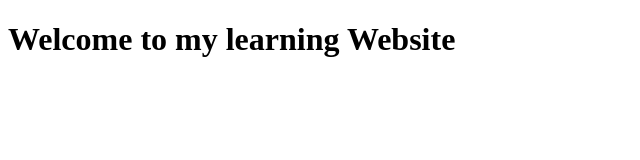
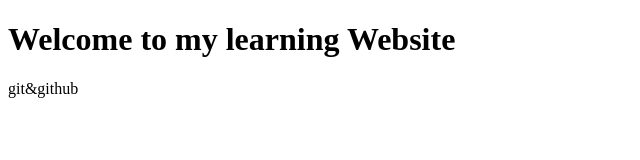
Before and after one commit to SadekurNiloy/git-github-project-2, a plain HTML site: page index.html in a window 1280 px wide. Shown: the whole page, without its empty margins (0-640 px from the left). Drawn offline with Linux system fonts and the light colour scheme.

Commit message:
some text added

```diff
--- a/index.html
+++ b/index.html
@@ -11,6 +11,7 @@
     <div class="container">
         <header class="header-area">
             <h1>Welcome to my learning Website</h1>
+            <p>git&github</p>
         </header>
         <section class="main-area"></section>
         <footer class="footer-area"></footer>
```
